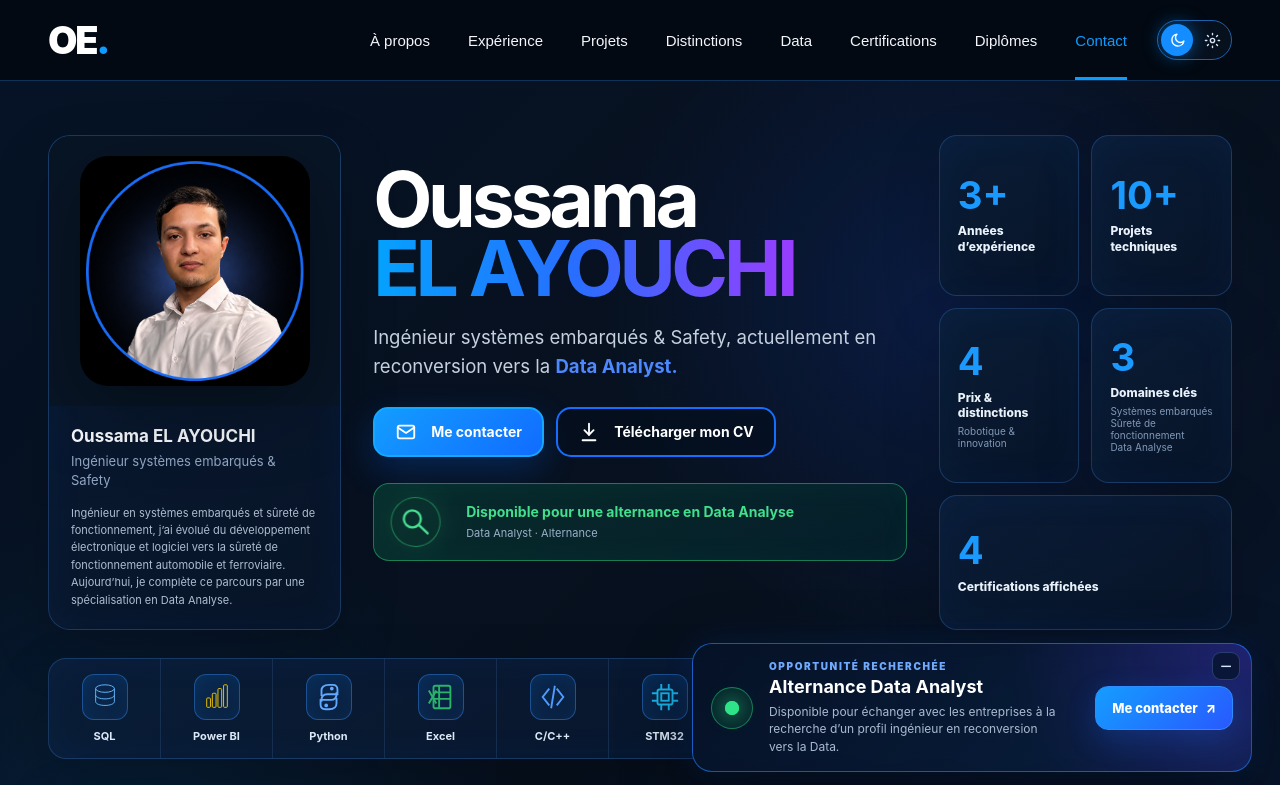
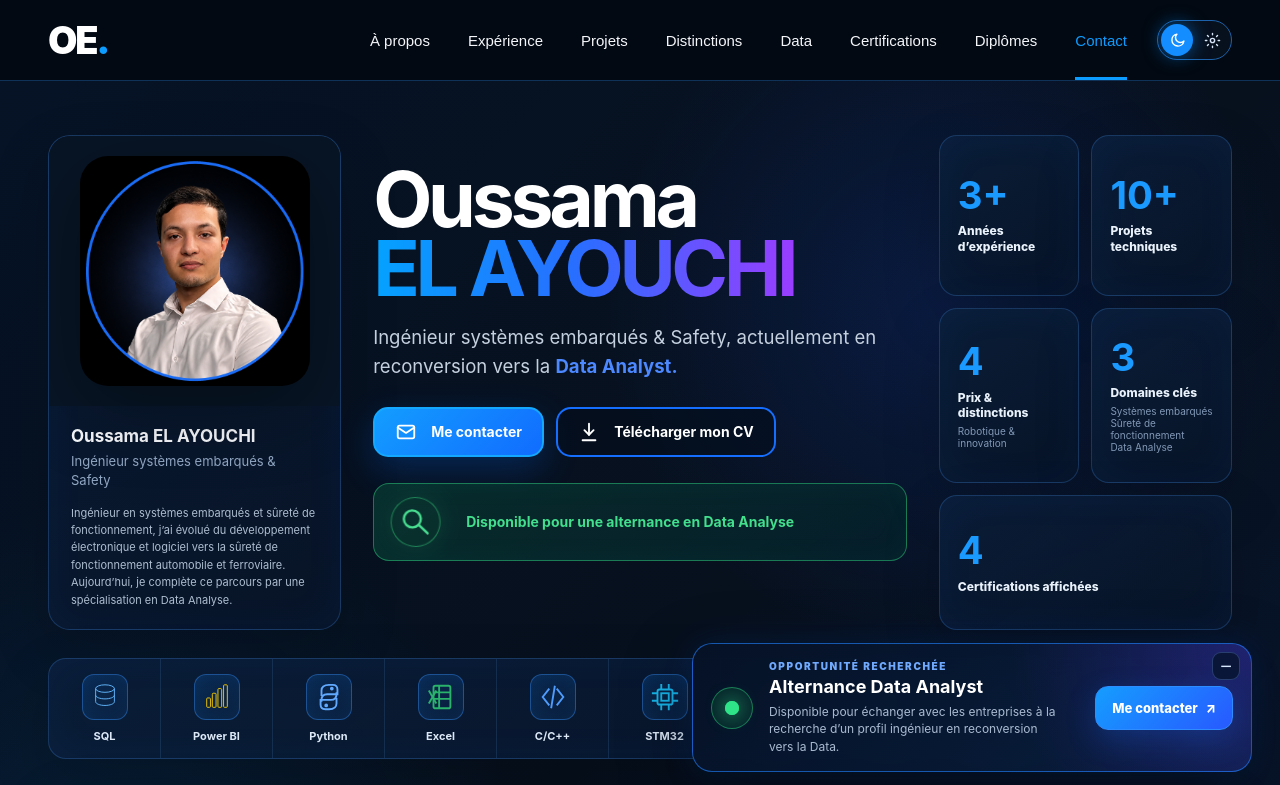
Before and after one commit to Oelayouchi/portfolio, a Next.js app: page / in a window 1280 px wide. Shown: the top 785 px of the page. Built offline with nearby package versions, Linux system fonts and the light colour scheme.

Commit message:
Remove availability subtitle

```diff
--- a/components/home-hero.js
+++ b/components/home-hero.js
@@ -62,7 +62,7 @@ export default function HomeHero() {
     <section id="top" className="homeHero"><div className="shell homeHeroShell">
       <div className="homeHeroMain">
         <div className="homeIdentityCard"><div className="homeIdentityVisual"><img src="/profile/favicon.png" alt="Identité visuelle Oussama EL AYOUCHI" /></div><div className="homeIdentityCopy"><strong>Oussama EL AYOUCHI</strong><span>Ingénieur systèmes embarqués & Safety</span><p>Ingénieur en systèmes embarqués et sûreté de fonctionnement, j’ai évolué du développement électronique et logiciel vers la sûreté de fonctionnement automobile et ferroviaire. Aujourd’hui, je complète ce parcours par une spécialisation en Data Analyse.</p></div></div>
-        <div className="homeHeroIntro"><h1>Oussama<br/><span>EL AYOUCHI</span></h1><p>Ingénieur systèmes embarqués & Safety, actuellement en reconversion vers la <strong>Data Analyst.</strong></p><div className="homeHeroActions"><a className="button primary" href="#contact"><HeroIcon type="mail"/>Me contacter</a><a className="button secondary" href="/documents/CV_Oussama_EL_AYOUCHI.pdf" target="_blank" rel="noreferrer"><HeroIcon type="download"/>Télécharger mon CV</a></div><a className="homeHeroAvailability" href="#contact"><SearchLogo /><span><strong>Disponible pour une alternance en Data Analyse</strong><small>Data Analyst · Alternance</small></span></a></div>
+        <div className="homeHeroIntro"><h1>Oussama<br/><span>EL AYOUCHI</span></h1><p>Ingénieur systèmes embarqués & Safety, actuellement en reconversion vers la <strong>Data Analyst.</strong></p><div className="homeHeroActions"><a className="button primary" href="#contact"><HeroIcon type="mail"/>Me contacter</a><a className="button secondary" href="/documents/CV_Oussama_EL_AYOUCHI.pdf" target="_blank" rel="noreferrer"><HeroIcon type="download"/>Télécharger mon CV</a></div><a className="homeHeroAvailability" href="#contact"><SearchLogo /><span><strong>Disponible pour une alternance en Data Analyse</strong></span></a></div>
         <div className="homeHighlights" aria-label="Chiffres clés">{highlights.map((item) => <div className="homeHighlightCard" key={item.label}><strong>{item.value}</strong><span>{item.label}</span>{item.detail && <small>{item.detail}</small>}</div>)}</div>
       </div>
       <div className="homeTools" aria-label="Technologies principales">{tools.map((tool) => <div className={`homeTool homeTool-${tool.tone}`} key={tool.name} title={tool.name}><span className="homeToolLogo"><ToolLogo icon={tool.icon}/></span><strong>{tool.name}</strong></div>)}</div>
```
